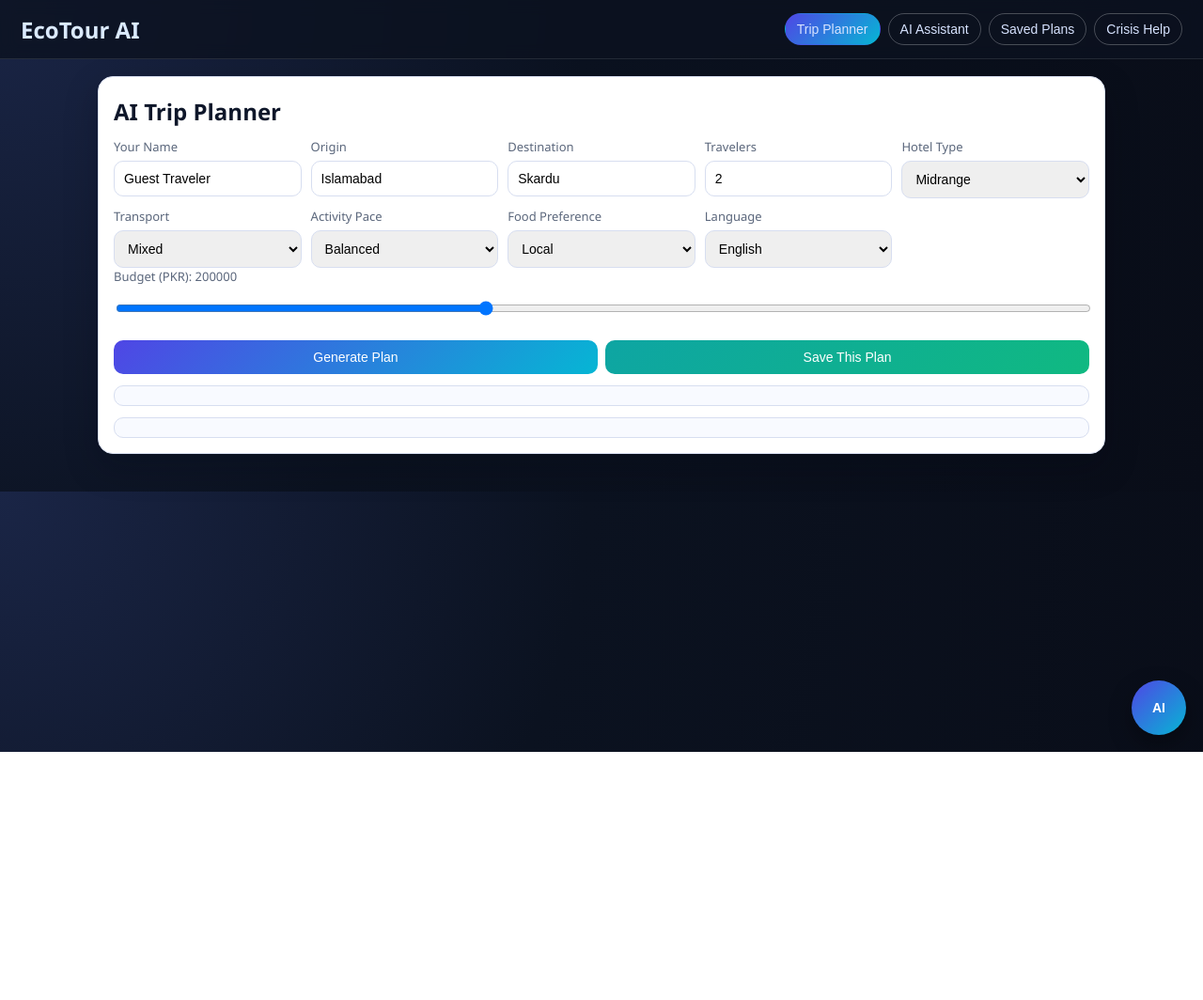
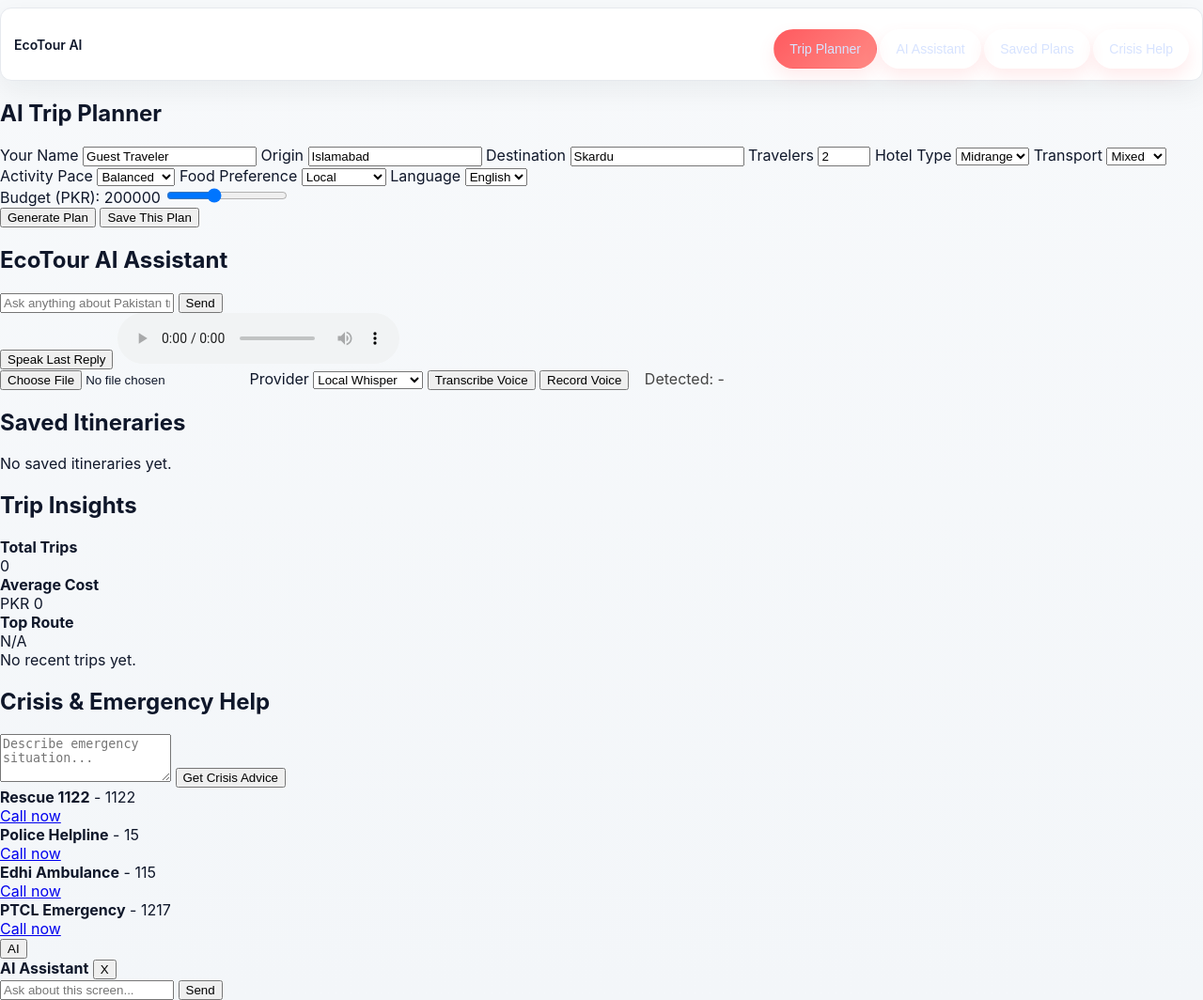
Before and after one commit to AbdullahUsman0/EcoTour, a FastAPI app: page / in a window 1280 px wide. Shown: the whole page at 94% size. Before the commit the page ends 800 px from the top, so only its background shows below. Run offline with FastAPI, Linux system fonts and the light colour scheme; data that the repository does not hold is empty; parts of the project's set-up code (start-up, migrations or seed data) failed here and were passed over.

Commit message:
style(ui): Airbnb-inspired theme, bold colors and polished controls

```diff
--- a/app/static/app.js
+++ b/app/static/app.js
@@ -166,11 +166,11 @@ document.getElementById("voiceBtn").addEventListener("click", async () => {
   const form = new FormData();
   form.append("file", fileInput.files[0]);
   form.append("language", language.value || "auto");
-    form.append("provider", document.getElementById("voiceProvider").value || "whisper");
-  const res = await fetch("/api/voice/transcribe", {
-    method: "POST",
-    body: form,
-  });
+  const provider = document.getElementById("voiceProvider").value || "whisper";
+  form.append("provider", provider);
+  setTranscribing(true);
+  try {
+    const res = await fetch("/api/voice/transcribe", { method: "POST", body: form });
     const data = await res.json();
     if (!res.ok) {
       addChatLine("System", data.detail || "Voice transcription failed", true);
@@ -180,6 +180,12 @@ document.getElementById("voiceBtn").addEventListener("click", async () => {
     chatInput.value = data.text || "";
     const dl = document.getElementById("detectedLanguage");
     if (dl) dl.textContent = `Detected: ${data.language || "-"}`;
+    showProvider(data.provider || provider);
+  } catch (err) {
+    addChatLine("System", "Transcription error", true);
+  } finally {
+    setTranscribing(false);
+  }
 });
 
 document.getElementById("recordVoiceBtn").addEventListener("click", async () => {
@@ -203,6 +209,8 @@ document.getElementById("recordVoiceBtn").addEventListener("click", async () =>
       form.append("file", file);
       form.append("language", language.value || "auto");
         form.append("provider", document.getElementById("voiceProvider").value || "whisper");
+      setTranscribing(true);
+      try {
         const res = await fetch("/api/voice/transcribe", { method: "POST", body: form });
         const data = await res.json();
         if (!res.ok) {
@@ -212,7 +220,13 @@ document.getElementById("recordVoiceBtn").addEventListener("click", async () =>
         chatInput.value = data.text || "";
         const dl = document.getElementById("detectedLanguage");
         if (dl) dl.textContent = `Detected: ${data.language || "-"}`;
+        showProvider(data.provider || document.getElementById("voiceProvider").value || "whisper");
         if (chatInput.value.trim()) sendMainChatMessage();
+      } catch (err) {
+        addChatLine("System", "Transcription error", true);
+      } finally {
+        setTranscribing(false);
+      }
     };
     mediaRecorder.start();
     btn.textContent = "Stop Recording";
@@ -309,6 +323,32 @@ loadEmergency();
 loadSavedItineraries();
 loadTripInsights();
 
+// UI helpers for transcription state
+function setTranscribing(on) {
+  const spinner = document.getElementById("spinner");
+  const voiceBtn = document.getElementById("voiceBtn");
+  const recordBtn = document.getElementById("recordVoiceBtn");
+  const fileInput = document.getElementById("voiceInput");
+  if (on) {
+    if (spinner) spinner.classList.remove("hidden");
+    if (voiceBtn) voiceBtn.setAttribute("disabled", "true");
+    if (recordBtn) recordBtn.setAttribute("disabled", "true");
+    if (fileInput) fileInput.setAttribute("disabled", "true");
+  } else {
+    if (spinner) spinner.classList.add("hidden");
+    if (voiceBtn) voiceBtn.removeAttribute("disabled");
+    if (recordBtn) recordBtn.removeAttribute("disabled");
+    if (fileInput) fileInput.removeAttribute("disabled");
+  }
+}
+
+function showProvider(name) {
+  const badge = document.getElementById("providerBadge");
+  if (!badge) return;
+  badge.style.display = "inline-block";
+  badge.textContent = name ? name.toUpperCase() : "?";
+}
+
 const assistantFab = document.getElementById("assistantFab");
 const assistantWidget = document.getElementById("assistantWidget");
 const assistantClose = document.getElementById("assistantClose");
--- a/app/static/styles.css
+++ b/app/static/styles.css
@@ -1,40 +1,43 @@
 :root {
-  --bg: #0b1220;
-  --bg-soft: #131c31;
+  /* Airbnb-inspired palette */
+  --bg: #f7f9fb; /* soft light background */
+  --bg-soft: #ffffff;
   --card: #ffffff;
   --text: #0f172a;
-  --muted: #5b677c;
-  --primary: #4f46e5;
-  --primary-2: #06b6d4;
-  --accent: #10b981;
-  --border: #d7def0;
+  --muted: #6b7280;
+  --primary: #FF5A5F; /* Airbnb coral */
+  --primary-2: #FF8A85; /* coral tint */
+  --accent: #00A699; /* teal accent */
+  --border: #e6e9ee;
 }
 * { box-sizing: border-box; }
 body {
   margin: 0;
-  font-family: "Segoe UI", Arial, sans-serif;
-  background: radial-gradient(circle at top left, #1a2546 0, var(--bg) 45%, #090d18 100%);
-  color: #e8eefc;
+  font-family: Inter, "Segoe UI", Arial, sans-serif;
+  background: linear-gradient(180deg, #f7f9fb 0%, #f3f6f9 100%);
+  color: var(--text);
 }
 .topbar {
-  position: sticky;
-  top: 0;
-  z-index: 10;
+  background: transparent;
+  backdrop-filter: none;
+  border-bottom: 1px solid var(--border);
   display: flex;
   justify-content: space-between;
   align-items: center;
   gap: 12px;
-  padding: 14px 22px;
-  background: rgba(12, 18, 32, 0.8);
-  backdrop-filter: blur(8px);
-  border-bottom: 1px solid rgba(255, 255, 255, 0.1);
-}
-.brand { font-size: 24px; font-weight: 700; color: #dbeafe; }
-.tabs { display: flex; gap: 8px; flex-wrap: wrap; }
+  width: auto;
+  margin: 0;
+  padding: 8px 14px;
+  border-radius: 999px;
+  border: 1px solid transparent;
+  background: transparent;
+  color: var(--muted);
+  font-weight: 600;
 .tab-btn {
   width: auto;
-  margin: 0;
-  padding: 8px 12px;
+  background: linear-gradient(90deg, var(--primary), var(--primary-2));
+  color: white;
+  box-shadow: 0 8px 18px rgba(255,90,95,0.12);
   border-radius: 999px;
   border: 1px solid rgba(255, 255, 255, 0.25);
   background: transparent;
@@ -44,12 +47,12 @@ body {
   background: linear-gradient(135deg, var(--primary), var(--primary-2));
   border-color: transparent;
 }
-.container {
-  max-width: 1100px;
-  margin: 18px auto 40px;
-  padding: 0 14px;
-}
-.page { display: none; }
+  background: var(--card);
+  color: var(--text);
+  border-radius: 18px;
+  border: 1px solid var(--border);
+  padding: 18px;
+  box-shadow: 0 10px 30px rgba(14, 30, 37, 0.06);
 .page.active { display: grid; gap: 14px; }
 .card {
   background: var(--card);
@@ -59,19 +62,22 @@ body {
   padding: 16px;
   box-shadow: 0 14px 35px rgba(5, 8, 18, 0.25);
 }
-h2 { margin: 4px 0 12px; }
-.grid {
-  display: grid;
-  grid-template-columns: repeat(auto-fit, minmax(190px, 1fr));
-  gap: 10px;
-}
+  width: 100%;
+  margin-top: 8px;
+  padding: 12px 14px;
+  border: 1px solid var(--border);
+  border-radius: 12px;
+  font-size: 14px;
 label { font-size: 13px; color: var(--muted); display: block; }
 input, select, textarea, button {
-  width: 100%;
-  margin-top: 6px;
-  padding: 10px;
-  border: 1px solid var(--border);
-  border-radius: 10px;
+  border: none;
+  margin-top: 10px;
+  cursor: pointer;
+  color: #fff;
+  background: linear-gradient(90deg, var(--primary), var(--primary-2));
+  padding: 12px 16px;
+  border-radius: 999px;
+  box-shadow: 0 8px 20px rgba(255,90,95,0.12);
   font-size: 14px;
 }
 button {
@@ -85,15 +91,15 @@ button {
 .actions { display: grid; grid-template-columns: 1fr 1fr; gap: 8px; }
 .result {
   margin-top: 12px;
-  background: #f8faff;
+  min-height: 420px;
+  max-height: 60vh;
+  overflow: auto;
+  background: #fff;
   border: 1px solid var(--border);
-  border-radius: 10px;
-  padding: 10px;
-  white-space: pre-wrap;
-}
-.chat-card { min-height: 75vh; }
-.chat-log {
-  min-height: 420px;
+  border-radius: 14px;
+  padding: 14px;
+  display: grid;
+  gap: 10px;
   max-height: 60vh;
   overflow: auto;
   background: #f8faff;
@@ -114,27 +120,27 @@ button {
 }
 .chat-input-row button { width: auto; margin-top: 6px; }
 .chat-tools {
-  display: grid;
-  grid-template-columns: 1fr auto auto;
+  display: flex;
   gap: 8px;
-  margin-top: 8px;
+  align-items: center;
+  margin-top: 12px;
 }
 .chat-tools button { width: auto; margin-top: 6px; }
 .sources { margin-top: 8px; color: var(--muted); font-size: 12px; }
 .emergency-list, .stack-list { display: grid; gap: 10px; margin-top: 10px; }
 .stack-item {
   border: 1px solid var(--border);
-  background: #f8faff;
-  border-radius: 10px;
-  padding: 10px;
+  background: #fff;
+  border-radius: 12px;
+  padding: 12px;
 }
 .item-actions { display: flex; justify-content: flex-end; margin-top: 8px; }
 .delete-btn {
   width: auto;
   margin: 0;
   background: #ef4444;
-  padding: 7px 12px;
-  font-size: 12px;
+  padding: 8px 12px;
+  font-size: 13px;
 }
 .summary-grid {
   display: grid;
@@ -142,10 +148,10 @@ button {
   gap: 10px;
 }
 .summary-card {
-  border-radius: 10px;
+  border-radius: 12px;
   border: 1px solid var(--border);
-  background: #f8faff;
-  padding: 10px;
+  background: #fff;
+  padding: 14px;
 }
 
 .assistant-fab {
@@ -161,17 +167,44 @@ button {
   z-index: 60;
 }
 
+.hidden { display: none !important; }
+
+/* Spinner */
+.spinner {
+  width: 18px;
+  height: 18px;
+  border-radius: 50%;
+  border: 3px solid rgba(0,0,0,0.08);
+  border-top-color: var(--primary-2);
+  animation: spin 1s linear infinite;
+}
+@keyframes spin { to { transform: rotate(360deg); } }
+
+/* Disabled button visual */
+button[disabled], .disabled {
+  opacity: 0.6;
+  cursor: default;
+  filter: grayscale(0.1);
+}
+
+/* Provider badge */
+#providerBadge { font-weight: 600; }
+
+/* Small UI polish for chat input and controls */
+.chat-tools { align-items: center; }
+.chat-tools input[type="file"] { max-width: 220px; }
+
 .assistant-widget {
   position: fixed;
   right: 18px;
   bottom: 86px;
-  width: min(360px, calc(100vw - 24px));
+  width: min(420px, calc(100vw - 24px));
   background: #fff;
   color: var(--text);
   border: 1px solid var(--border);
-  border-radius: 14px;
-  box-shadow: 0 18px 30px rgba(0, 0, 0, 0.3);
-  padding: 10px;
+  border-radius: 16px;
+  box-shadow: 0 18px 40px rgba(14,30,37,0.08);
+  padding: 12px;
   z-index: 60;
 }
 
--- a/app/templates/index.html
+++ b/app/templates/index.html
@@ -96,7 +96,11 @@
             </label>
             <button id="voiceBtn" class="secondary">Transcribe Voice</button>
             <button id="recordVoiceBtn" class="secondary">Record Voice</button>
-            <div id="detectedLanguage" style="display:inline-block;margin-left:12px;color:#444">Detected: -</div>
+            <div id="voiceStatus" style="display:inline-flex;align-items:center;gap:8px;margin-left:12px">
+              <div id="providerBadge" style="background:#eef2ff;color:#0f172a;padding:6px 8px;border-radius:999px;font-size:12px;display:none">Provider</div>
+              <div id="detectedLanguage" style="color:#444">Detected: -</div>
+              <div id="spinner" class="spinner hidden" aria-hidden="true"></div>
+            </div>
           </div>
         </div>
       </section>
```
Lines whose indentation alone changed are shown as unchanged.
